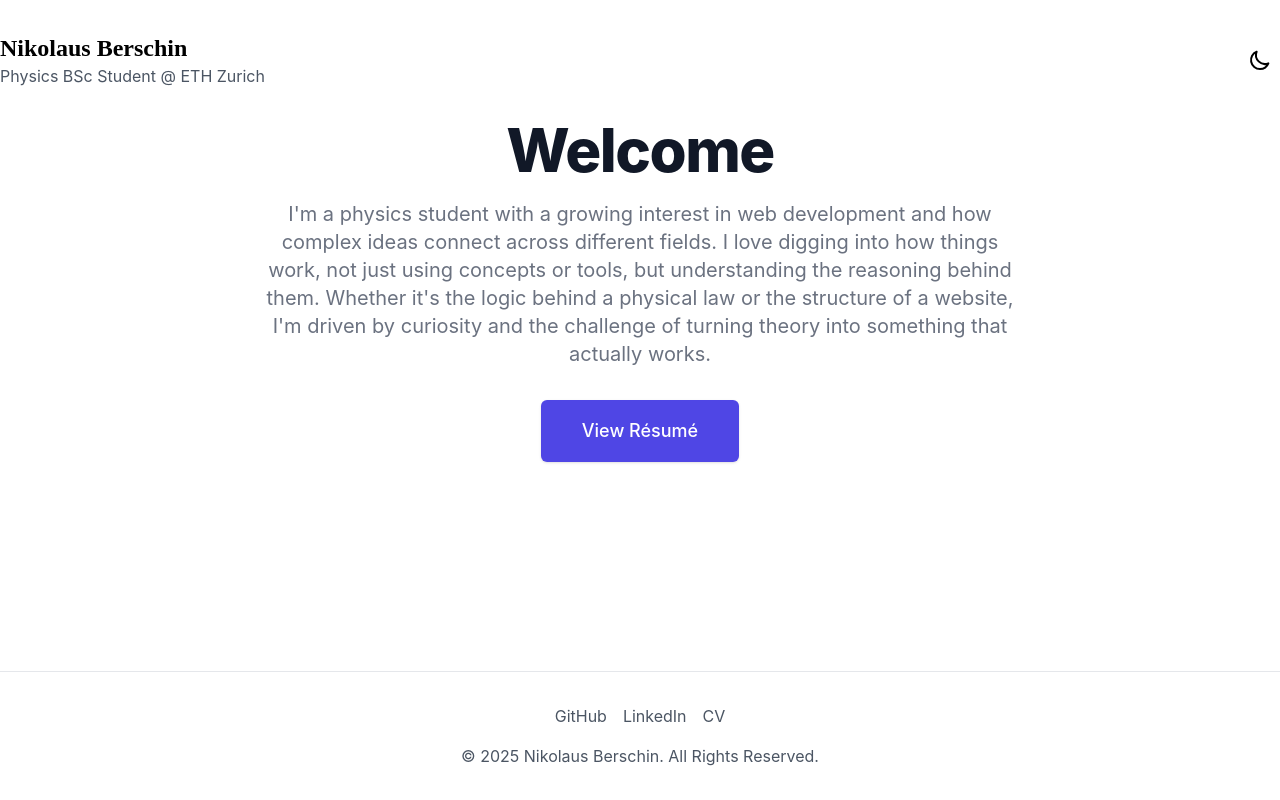
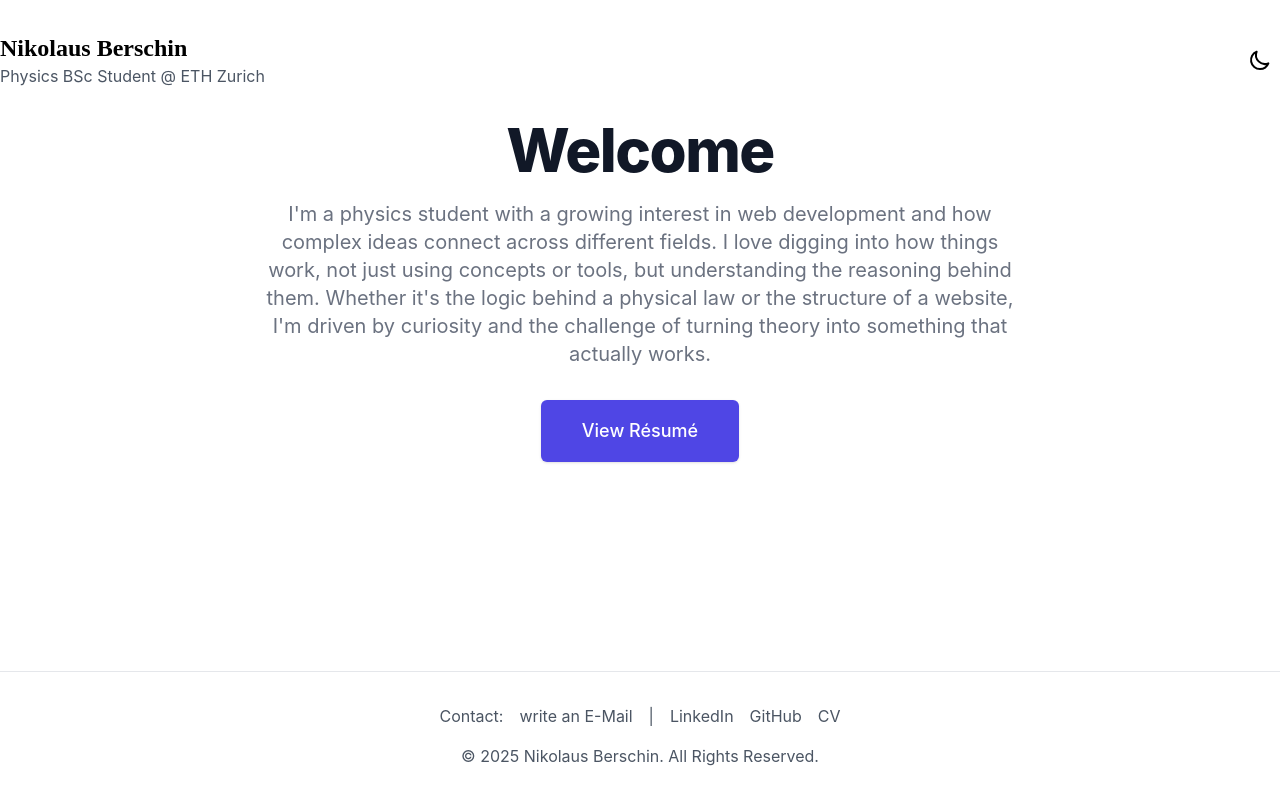
Before and after one commit to fumeia/wbm, a Next.js app: page / in a window 1280 px wide. Built offline with nearby package versions, Linux system fonts and the light colour scheme.

Commit message:
changed footer

```diff
--- a/components/Footer.tsx
+++ b/components/Footer.tsx
@@ -3,7 +3,23 @@ const Footer = () => {
     <footer className="py-8 mt-16 border-t">
       <div className="container mx-auto text-center text-gray-600 dark:text-gray-400">
         {/* --- CUSTOMIZATION --- */}
-        <div className="flex justify-center space-x-4">
+        <div className="flex justify-center items-center space-x-4">
+          <span>Contact:</span>
+          <a
+            href="mailto:contact@nikolaus-berschin.eu"
+            className="hover:text-black dark:hover:text-white"
+          >
+            write an E-Mail
+          </a>
+          <span>|</span>
+          <a
+            href="https://linkedin.com/in/nikolaus-berschin"
+            target="_blank"
+            rel="noopener noreferrer"
+            className="hover:text-black dark:hover:text-white"
+          >
+            LinkedIn
+          </a>
           <a
             href="https://github.com/fumeia"
             target="_blank"
@@ -11,14 +27,6 @@ const Footer = () => {
             className="hover:text-black dark:hover:text-white"
           >
             GitHub
-          </a>
-          <a
-            href="https://linkedin.com/in/nikolaus-berschin"
-            target="_blank"
-            rel="noopener noreferrer"
-            className="hover:text-black dark:hover:text-white"
-          >
-            LinkedIn
           </a>
           <a
             href="/cv.pdf"
```
